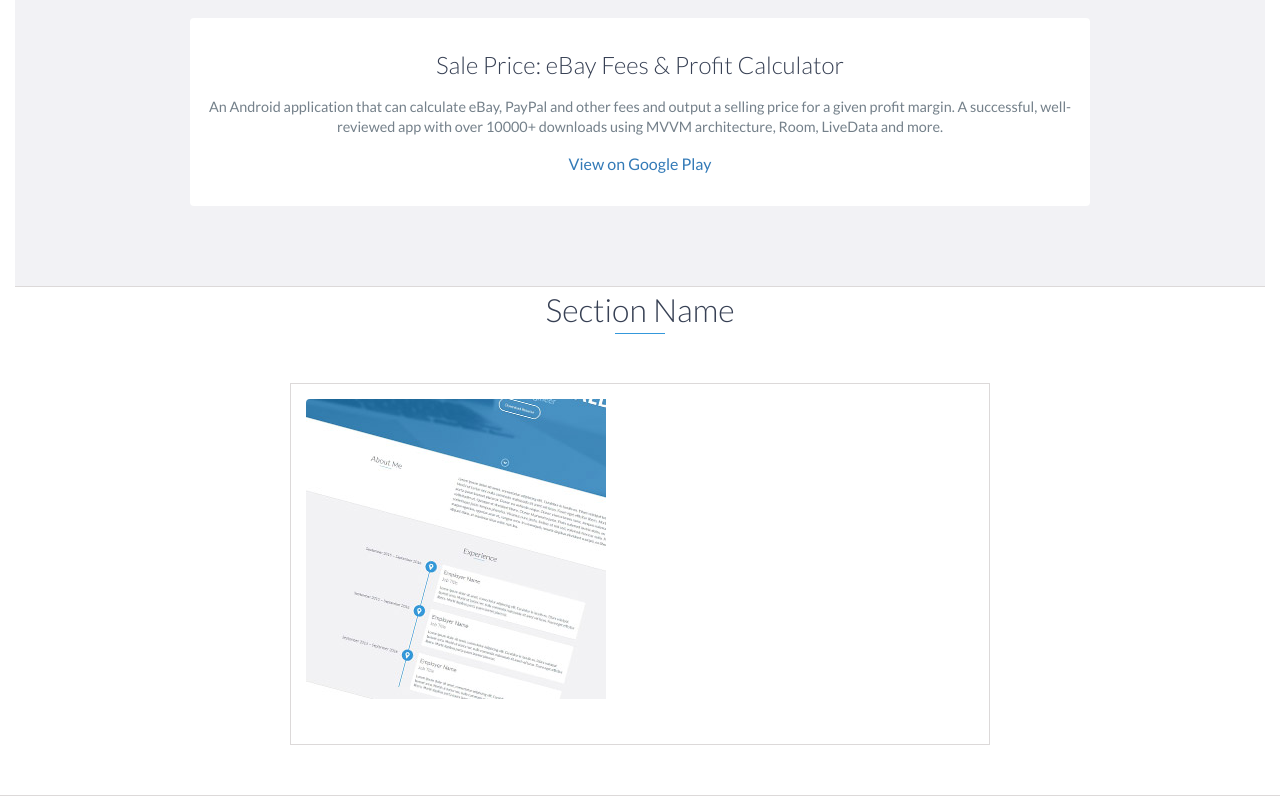
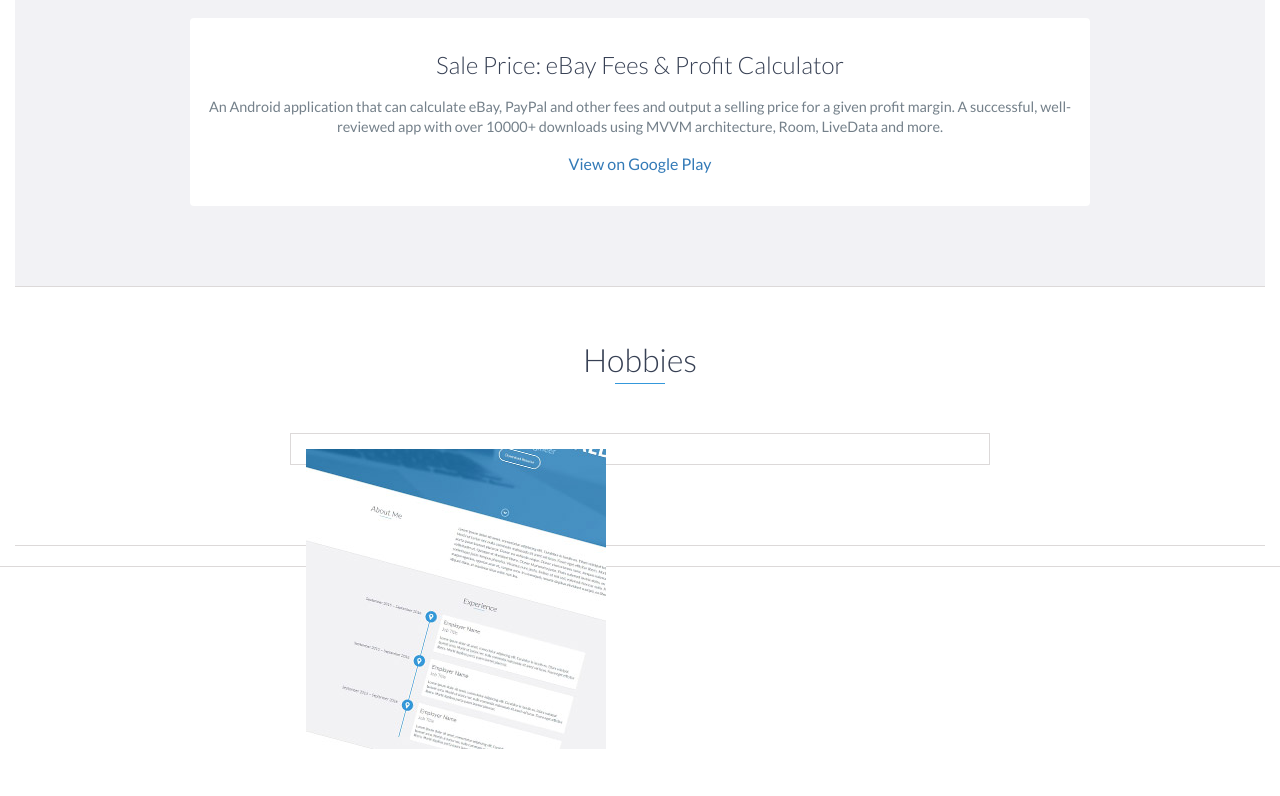
Before and after one commit to qusaizakir/qusaizakir-portfolio, a plain HTML site: page index.html in a window 1280 px wide. Shown: the part 1501-2297 px from the top of the page. After the commit the page ends 2250 px from the top, so only its background shows below. Drawn offline with nearby package versions, Linux system fonts and the light colour scheme.

Commit message:
Update index.html

```diff
--- a/index.html
+++ b/index.html
@@ -106,15 +106,15 @@
     </div>
     <!-- End #projects -->
 
-    <h2 class="heading">Section Name</h2>
+<div id="projects" class="background">
+    <h2 class="heading">Hobbies</h2>
 
     <div class="optional-section-block">
-	<div class="project">
 	    <div class="project-image">
 		<img src="images/project.jpg" />
 	    </div>
-	</div>
     </div>
+</div>
     <!-- End .optional-section-block -->
 
 <!-- End .optional-section -->
```
